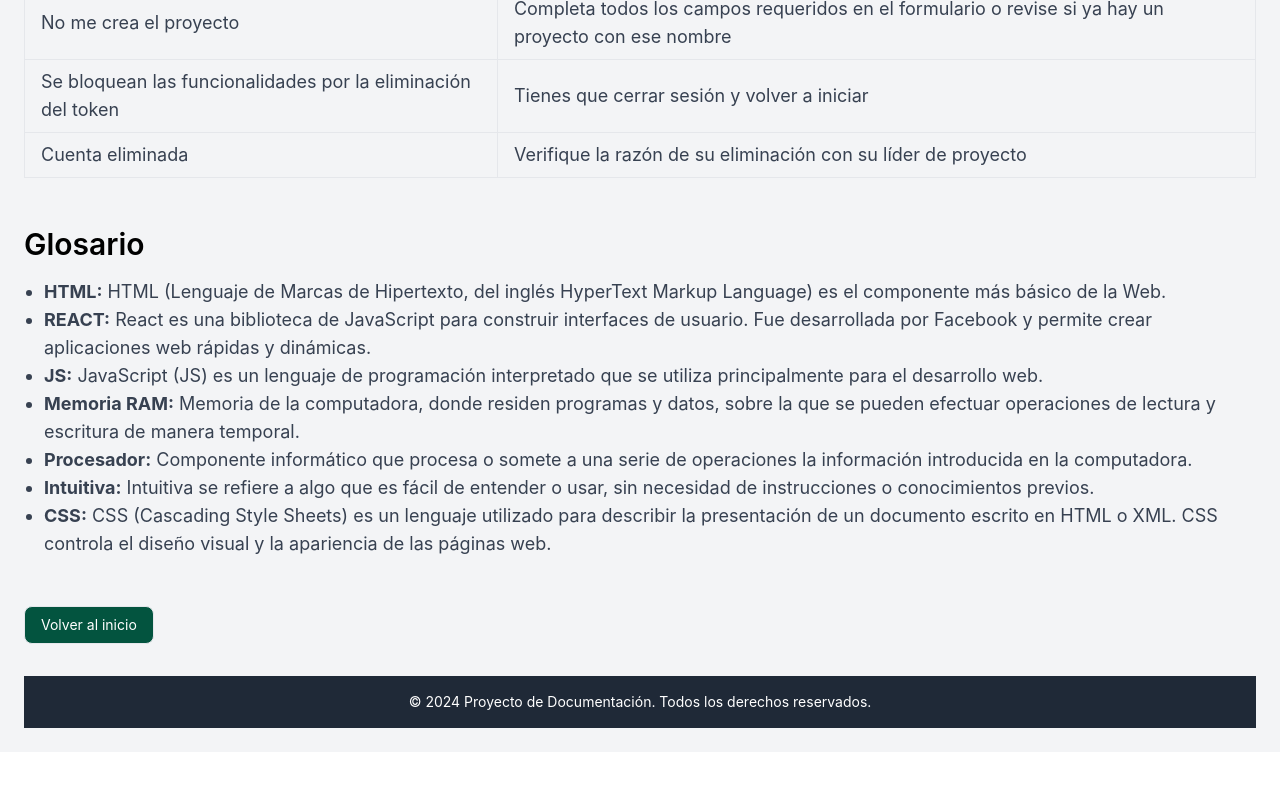
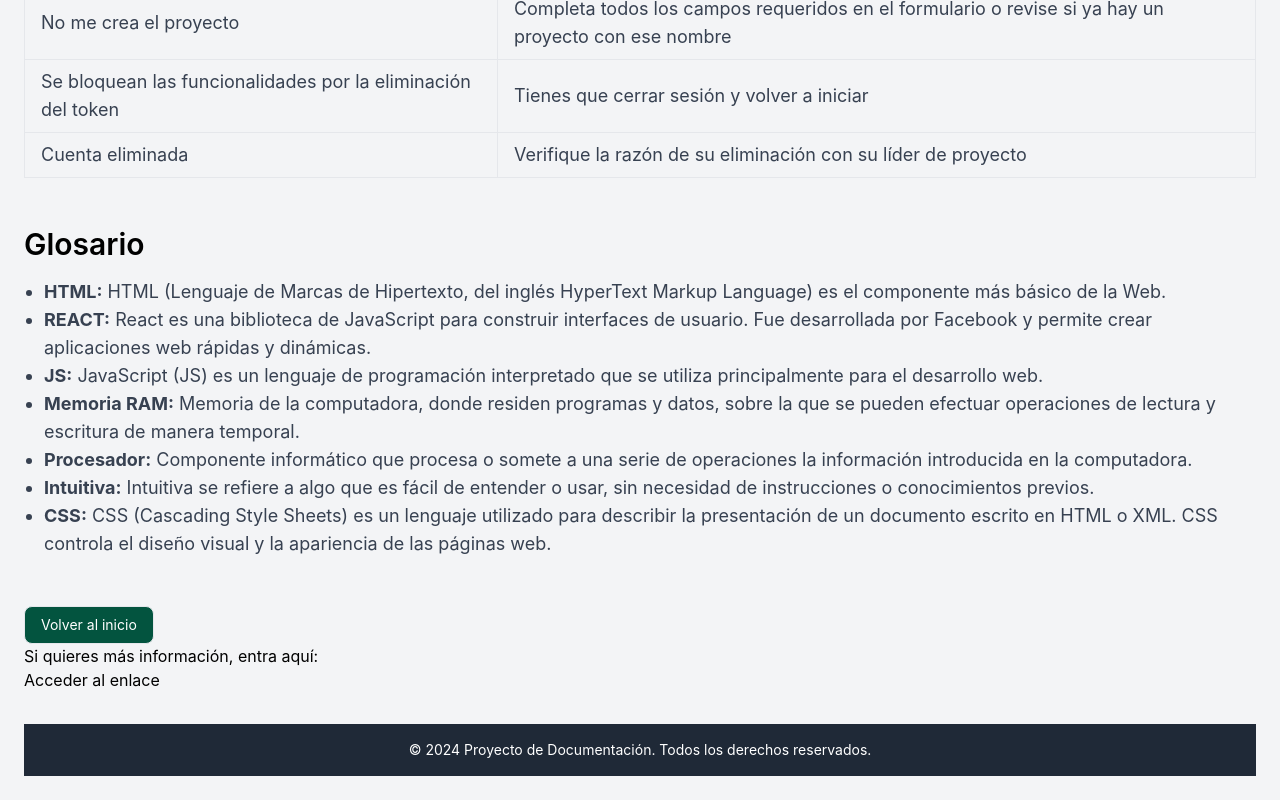
Before and after one commit to DarkKay007/documentacionGestor, a React (Vite) app: page /user-manual in a window 1280 px wide. Shown: the part 2956-3756 px from the top of the page. Before the commit the page ends 3708 px from the top, so only its background shows below. Built offline with nearby package versions, Linux system fonts and the light colour scheme.

Commit message:
Update manualDeUsuario.jsx

```diff
--- a/src/pages/manualDeUsuario.jsx
+++ b/src/pages/manualDeUsuario.jsx
@@ -165,6 +165,8 @@ const UserManual = () => {
                     </ul>
                 </section>
                 <Button className='bg-green-800'><Link to="/">Volver al inicio</Link></Button>
+                <p>Si quieres más información, entra aquí:</p>
+               <a href="https://drive.google.com/drive/folders/1Ns6e1YifU5JbjAAfGY5pPg-LRGtjFzFP?usp=sharing" class="info-link">Acceder al enlace</a>
             </main>
 
             <footer className="bg-gray-800 text-white py-4 mt-8">
```
